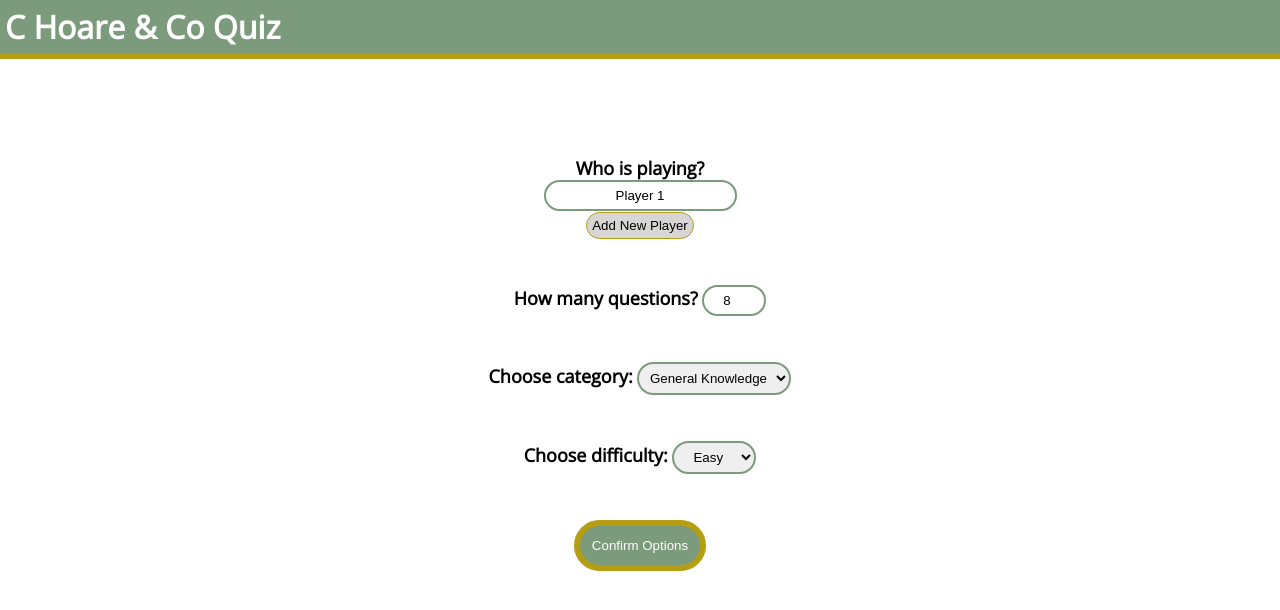
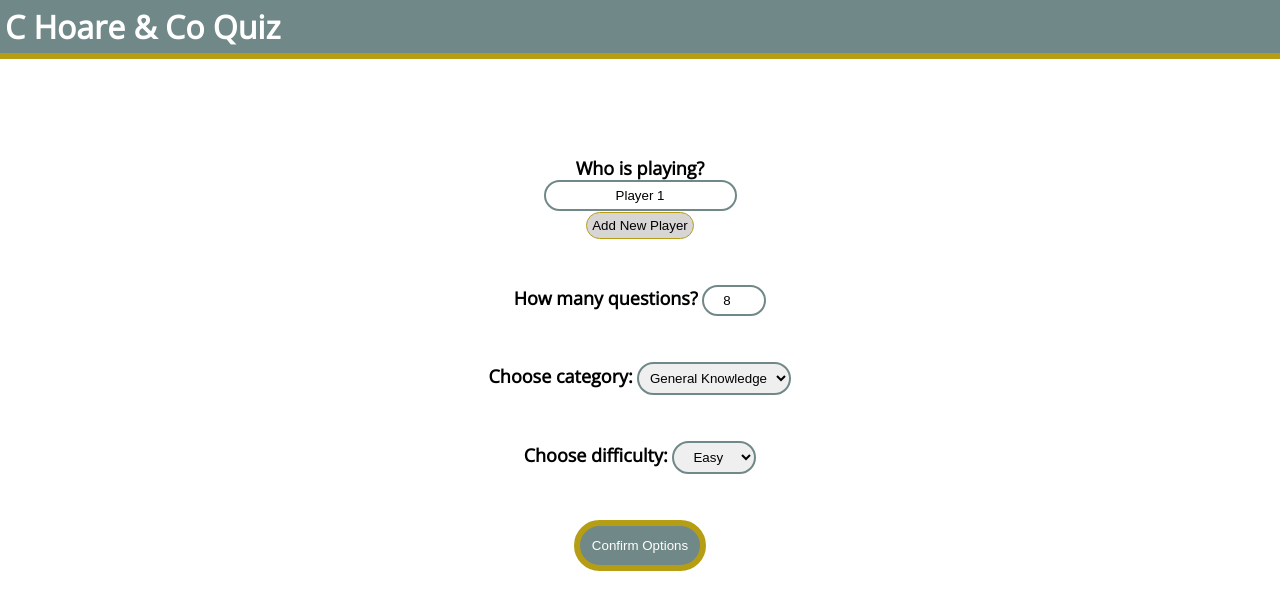
Before and after one commit to stephanie-ai/chc_quiz, a React app: page /options in a window 1280 px wide. Shown: the top 610 px of the page. Built offline with nearby package versions, Linux system fonts and the light colour scheme.

Commit message:
edit green colour

```diff
--- a/src/App.css
+++ b/src/App.css
@@ -14,14 +14,15 @@
 input, select {
     border-radius: 30px;
     padding: 6px;
-    border: 2px solid rgb(124, 155, 124);
+    border: 2px solid var(--bg-color);
     outline: none;
 }
+/* #718888 */
 
 /* background-color: rgb(124, 155, 124); */
 /* border-bottom: 6px solid rgb(182, 158, 20); */
-/*
+
 :root {
-    --background-color: rgb(124, 155, 124);
+    --bg-color: #718888;
     --border: 6px solid rgb(182, 158, 20);
-} */
+}
--- a/src/Components/Player/style.css
+++ b/src/Components/Player/style.css
@@ -5,7 +5,7 @@
 }
 
 th, td {
-    border: 2px solid rgb(124, 155, 124);
+    border: 2px solid var(--bg-color);
     padding: 10px;
     background-color: rgba(0, 0, 0, 0.5);
 }
--- a/src/Pages/Home/style.css
+++ b/src/Pages/Home/style.css
@@ -7,7 +7,7 @@
 .startBtn {
     margin-top: 200px;
     border: 6px solid rgb(182, 158, 20);
-    background-color: rgb(124, 155, 124);
+    background-color: var(--bg-color);
     width: 300px;
     padding: 20px;
     border-radius: 30px;
--- a/src/Pages/Options/style.css
+++ b/src/Pages/Options/style.css
@@ -6,7 +6,7 @@
 .optionsBtn {
     padding: 12px;
     border: 6px solid rgb(182, 158, 20);
-    background-color: rgb(124, 155, 124);
+    background-color: var(--bg-color);
     border-radius: 30px;
     color: white;
 }
--- a/src/Pages/Results/style.css
+++ b/src/Pages/Results/style.css
@@ -12,7 +12,7 @@
 #playAgain {
     color: white;
     font-size: 24px;
-    background-color: rgb(124, 155, 124);
+    background-color: var(--bg-color);
     border: 6px solid rgb(182, 158, 20);
     border-radius: 30px;
     padding: 10px;
--- a/src/layout/header/style.css
+++ b/src/layout/header/style.css
@@ -3,7 +3,7 @@
     /* align-content: space-between;
     justify-content: space-between;
     text-decoration: none; */
-    background-color: rgb(124, 155, 124);
+    background-color: var(--bg-color);
     border-bottom: 6px solid rgb(182, 158, 20);
     padding: 5px;
     color: white;
```
